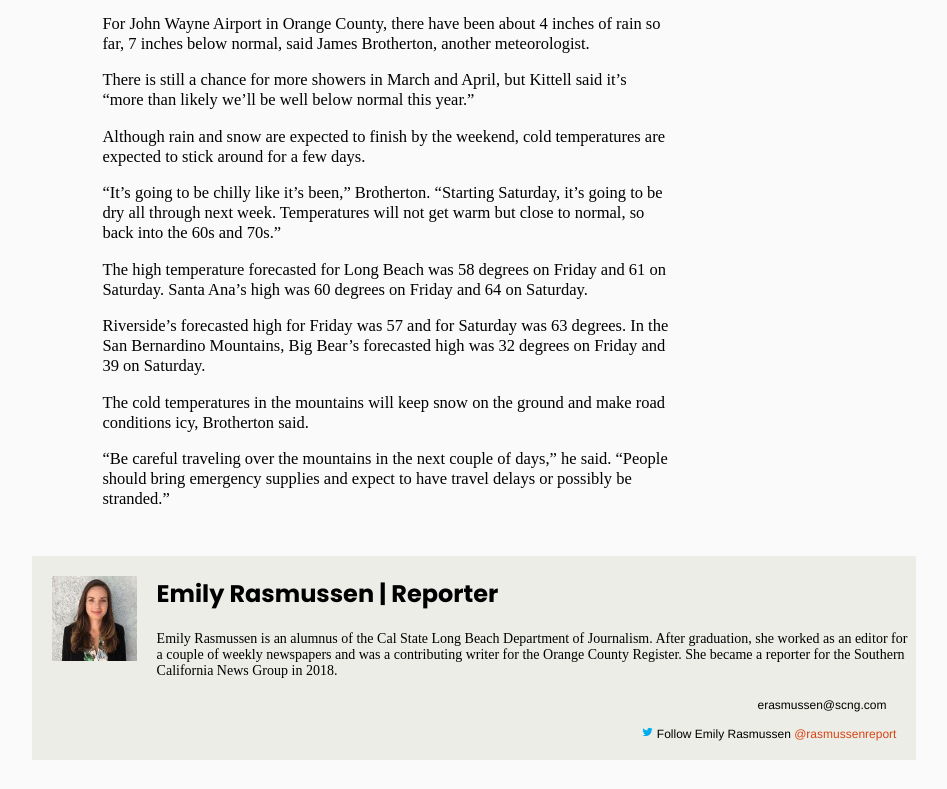
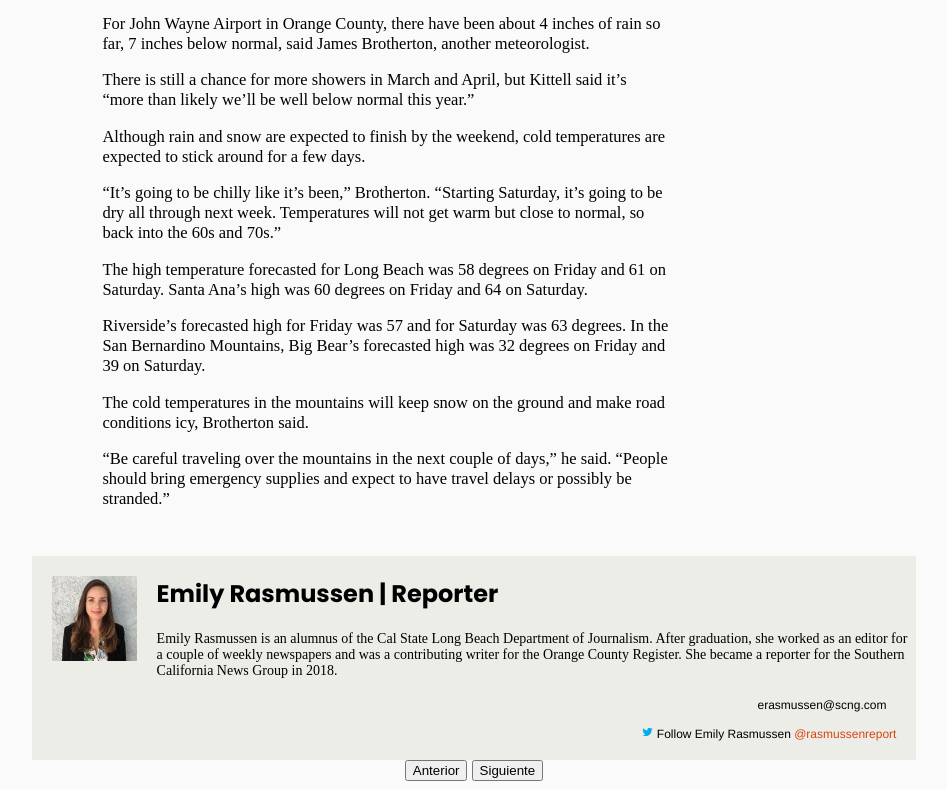
Before and after one commit to karentenenbaum/qa-automation-News, a plain HTML site: page first-new.html in a window 1280 px wide. Shown: the part 2662-3451 px from the top of the page, without its empty margins (166-1113 px from the left). Before the commit the page ends 3430 px from the top, so only its background shows below. Drawn offline with nearby package versions, Linux system fonts and the light colour scheme; a web font is replaced by a local one.

Commit message:
add links

```diff
--- a/first-new.html
+++ b/first-new.html
@@ -271,4 +271,10 @@
         </div>
     </main>
 </body>
+<footer class="links">
+    <a href="second-new.html">
+        <button>Anterior</button>
+        <button> Siguiente</button>
+    </a>
+</footer>
 </html>
--- a/styles/reset.css
+++ /dev/null
@@ -1,43 +0,0 @@
-html, body, div, span, applet, object, iframe,
-h1, h2, h3, h4, h5, h6, p, blockquote, pre,
-a, abbr, acronym, address, big, cite, code,
-del, dfn, em, img, ins, kbd, q, s, samp,
-small, strike, strong, sub, sup, tt, var,
-b, u, i, center,
-dl, dt, dd, ol, ul, li,
-fieldset, form, label, legend,
-table, caption, tbody, tfoot, thead, tr, th, td,
-article, aside, canvas, details, embed,
-figure, figcaption, footer, header, hgroup,
-menu, nav, output, ruby, section, summary,
-time, mark, audio, video {
-	margin: 0;
-	padding: 0;
-	border: 0;
-	font-size: 100%;
-	font: inherit;
-	vertical-align: baseline;
-}
-/* HTML5 display-role reset for older browsers */
-article, aside, details, figcaption, figure,
-footer, header, hgroup, menu, nav, section {
-	display: block;
-}
-body {
-	line-height: 1;
-}
-ol, ul {
-	list-style: none;
-}
-blockquote, q {
-	quotes: none;
-}
-blockquote:before, blockquote:after,
-q:before, q:after {
-	content: '';
-	content: none;
-}
-table {
-	border-collapse: collapse;
-	border-spacing: 0;
-}
--- a/styles/styles.css
+++ b/styles/styles.css
@@ -252,3 +252,8 @@ a:hover {
     height: 200px;
     width: 100%;
 }
+
+.links {
+display: flex;
+justify-content: center;
+}
```
Also changed, not shown: second-new.html (+6 -0 lines).
